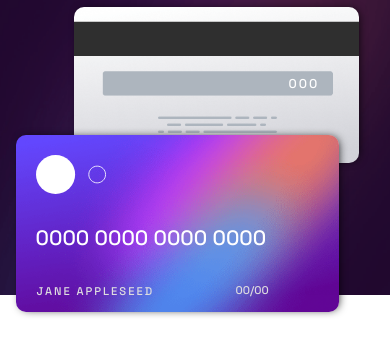
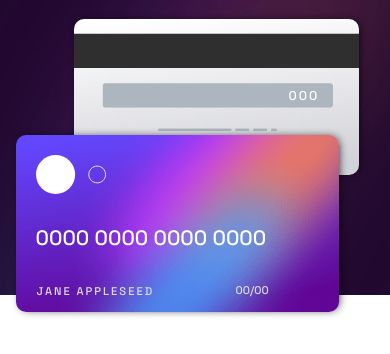
Before and after one commit to Cauabc/Card-details, a React (Vite) app: page / in a window 390 px wide. Shown: the top 354 px of the page. Built offline with nearby package versions, Linux system fonts and the light colour scheme.

Commit message:
Mobile fix

```diff
--- a/src/components/leftside/styles.js
+++ b/src/components/leftside/styles.js
@@ -140,7 +140,7 @@ export const BackCard = styled.div`
     }
     @media screen and (max-width: 430px) {
         left:19vw;
-        top: -45vw;
+        top: -42vw;
     }
 
 
```
